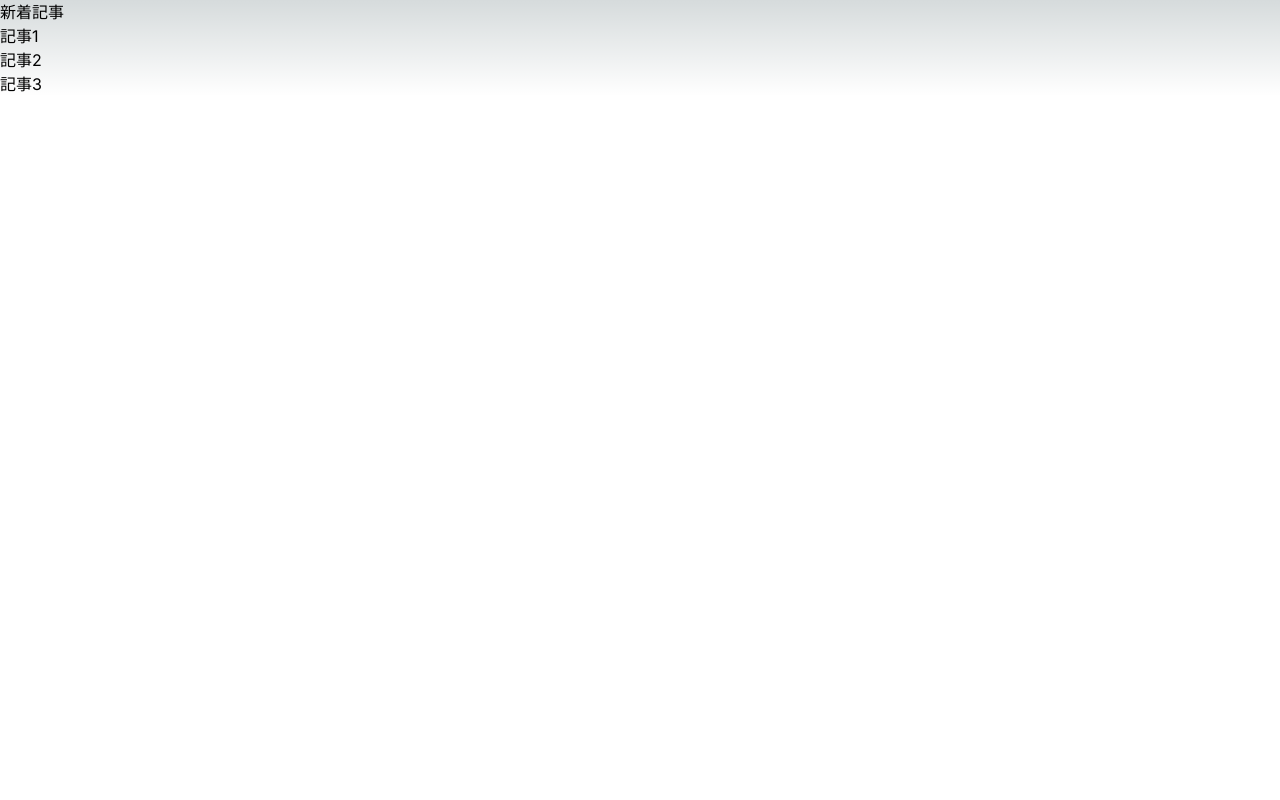
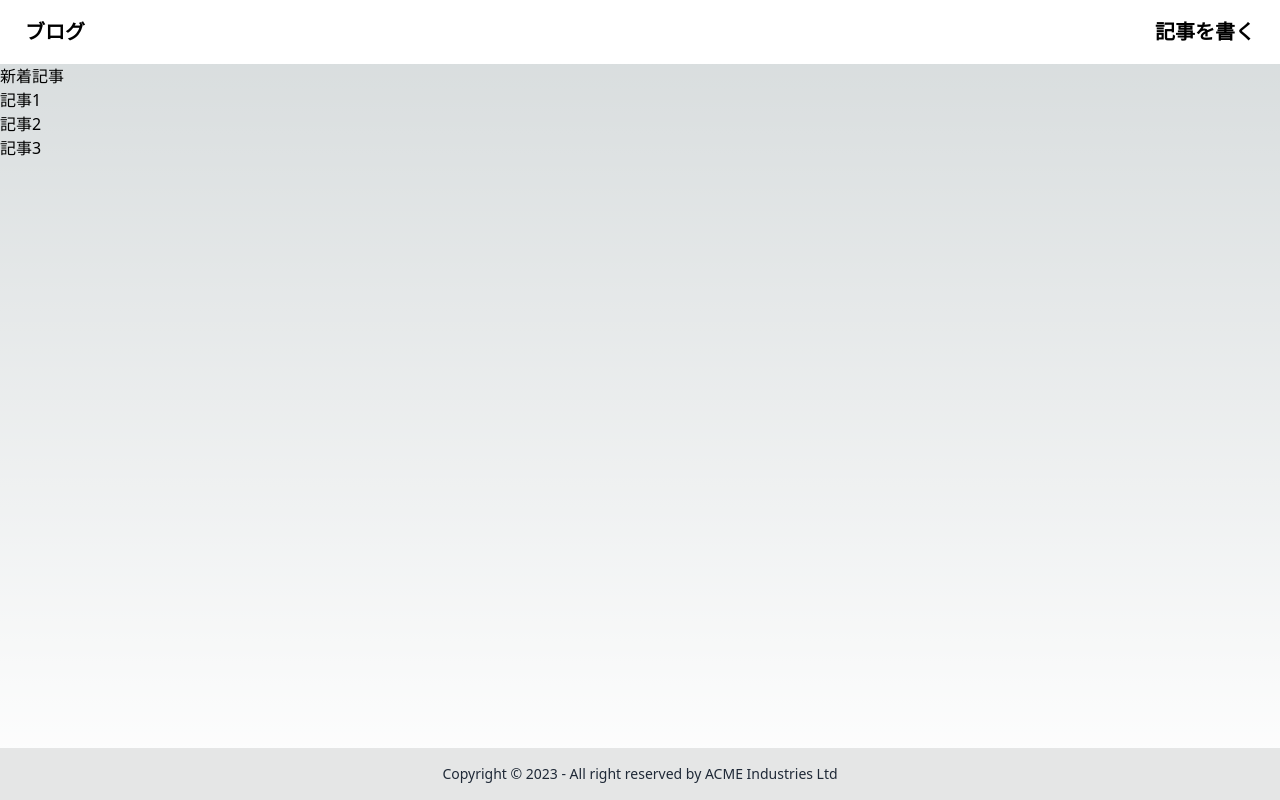
Before and after one commit to kawabata324/next-js-app-router, a Next.js app: page / in a window 1280 px wide. Built offline with nearby package versions, Linux system fonts and the light colour scheme.

Commit message:
:art: Layoutの修正

```diff
--- a/src/app/layout.tsx
+++ b/src/app/layout.tsx
@@ -1,7 +1,6 @@
 import './globals.css'
-import { Inter } from 'next/font/google'
+import Link from "next/link";
 
-const inter = Inter({ subsets: ['latin'] })
 
 export const metadata = {
   title: 'Create Next App',
@@ -9,13 +8,31 @@ export const metadata = {
 }
 
 export default function RootLayout({
-  children,
-}: {
+                                     children,
+                                   }: {
   children: React.ReactNode
 }) {
   return (
-    <html lang="en">
-      <body className={inter.className}>{children}</body>
+    <html lang="ja">
+      <head/>
+      <body className="flex flex-col min-h-screen">
+        <header className="navbar bg-base-100 flex justify-between">
+          <button className="btn btn-ghost normal-case text-xl">
+            <Link href="/">ブログ</Link>
+          </button>
+          <button className="btn btn-ghost normal-case text-xl">
+            <Link href="/articles/new">記事を書く</Link>
+          </button>
+        </header>
+        <main className="flex-grow">
+          {children}
+        </main>
+        <footer className="footer footer-center p-4 bg-base-300 text-base-content">
+          <div>
+            <p>Copyright © 2023 - All right reserved by ACME Industries Ltd</p>
+          </div>
+        </footer>
+      </body>
     </html>
   )
 }
```
